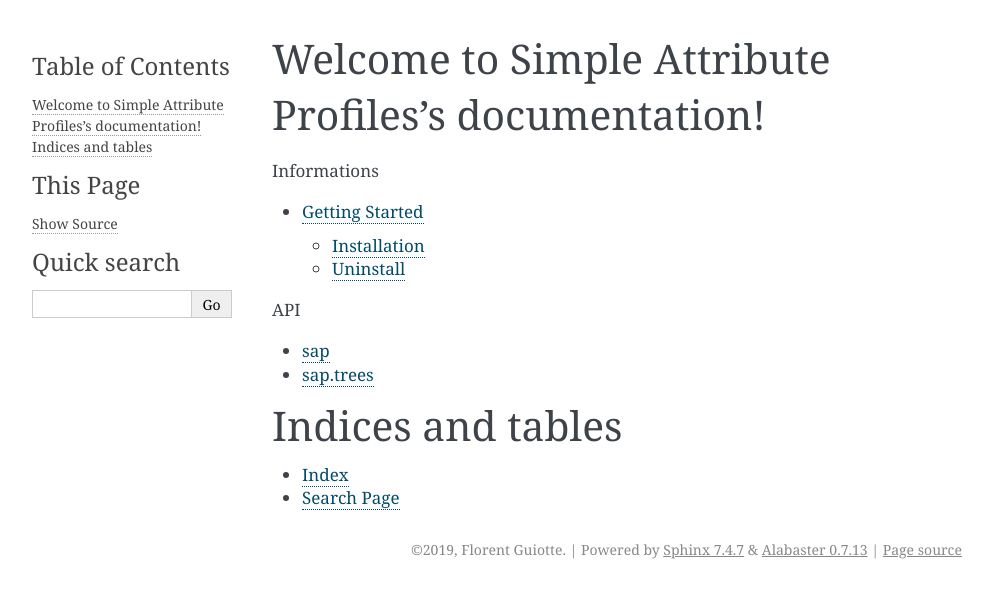
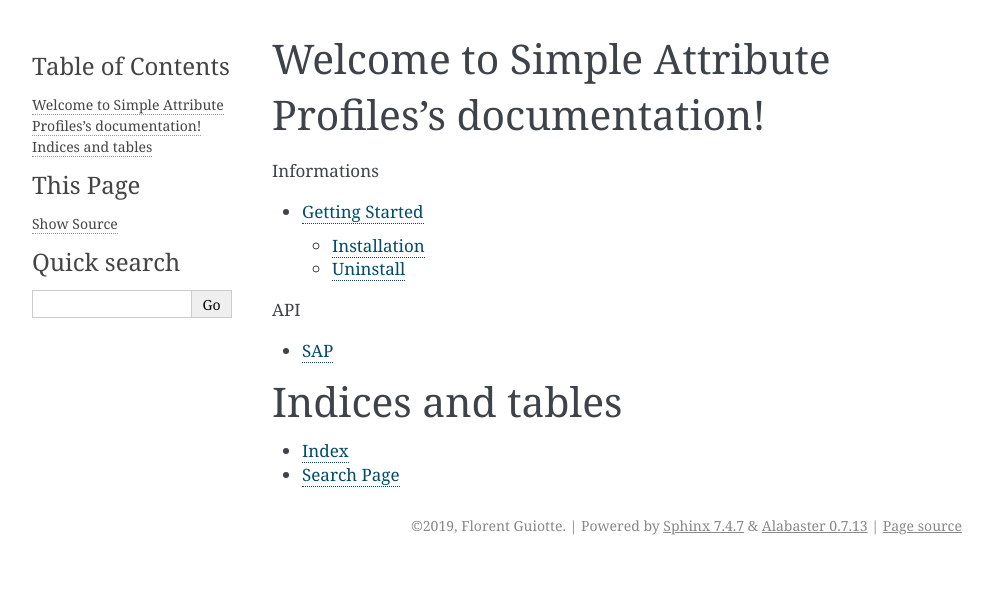
Before and after one commit to fguiotte/sap, a Sphinx documentation site: the page built from doc/index.rst, in a window 1280 px wide. Shown: the top 598 px of the page, without its empty margins (148-1141 px from the left). Built offline with Sphinx 7.4.7, drawn with Linux system fonts in a browser that asks for light colours.

Commit message:
Update doc

```diff
--- a/doc/index.rst
+++ b/doc/index.rst
@@ -13,11 +13,10 @@ Welcome to Simple Attribute Profiles's documentation!
     info/start
 
 .. toctree::
-    :maxdepth: 1
+    :maxdepth: 2
     :caption: API
 
-    sap <source/sap>
-    sap.trees <source/sap.trees>
+    SAP <source/sap>
 
 
 Indices and tables
--- a/doc/source/sap.rst
+++ b/doc/source/sap.rst
@@ -1,6 +1,3 @@
-sap package
-===========
-
 .. automodule:: sap
    :members:
    :undoc-members:
--- a/doc/source/sap.trees.rst
+++ b/doc/source/sap.trees.rst
@@ -1,6 +1,3 @@
-sap.trees module
-================
-
 .. automodule:: sap.trees
    :members:
    :undoc-members:
```
Also changed, not shown: 1 other file.
